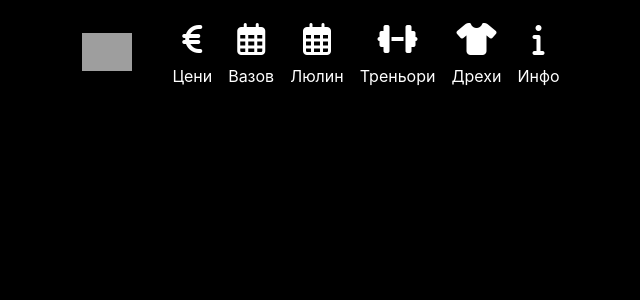
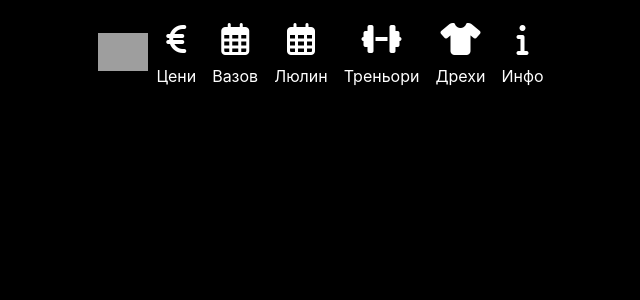
Before and after one commit to svilengen/svilengen.github.io, a Jekyll site: the page built from info.html, in a window 1280 px wide. Shown: the top 300 px of the page, without its empty margins (315-955 px from the left). Built offline with Jekyll 4.4.1, drawn with Linux system fonts in a browser that asks for light colours; nearby versions of some CDN libraries; grey boxes are pictures that could not be loaded.

Commit message:
change color of navbar toggle icon; center the logo

```diff
--- a/_includes/navbar.html
+++ b/_includes/navbar.html
@@ -1,15 +1,15 @@
 <div class="container">
   <nav class="navbar navbar-expand-lg">
-
-    <button class="navbar-toggler" type="button" data-toggle="collapse" data-target="#navbarNavAltMarkup"
+    <button class="navbar-toggler navbar-dark" type="button" data-toggle="collapse" data-target="#navbarNavAltMarkup"
       aria-controls="navbarNavAltMarkup" aria-expanded="false" aria-label="Toggle navigation">
       <span class="navbar-toggler-icon"></span>
     </button>
     <div class="collapse navbar-collapse justify-content-center" id="navbarNavAltMarkup">
-      <a class="navbar-brand" href="/">
-        <img width="50px" class="navbar-brand"
-          src="https://www.fitnesstitanium.bg/wp-content/uploads/2019/09/logo-light-new.png" />
-      </a>
+      <div class="text-center">
+        <a href="/">
+          <img width="50px" src="https://www.fitnesstitanium.bg/wp-content/uploads/2019/09/logo-light-new.png" />
+        </a>
+      </div>
       <div class="navbar-nav">
         {% for item in site.data.navbar %}
         <a class="nav-item nav-link" href="{{item.link}}">
```
